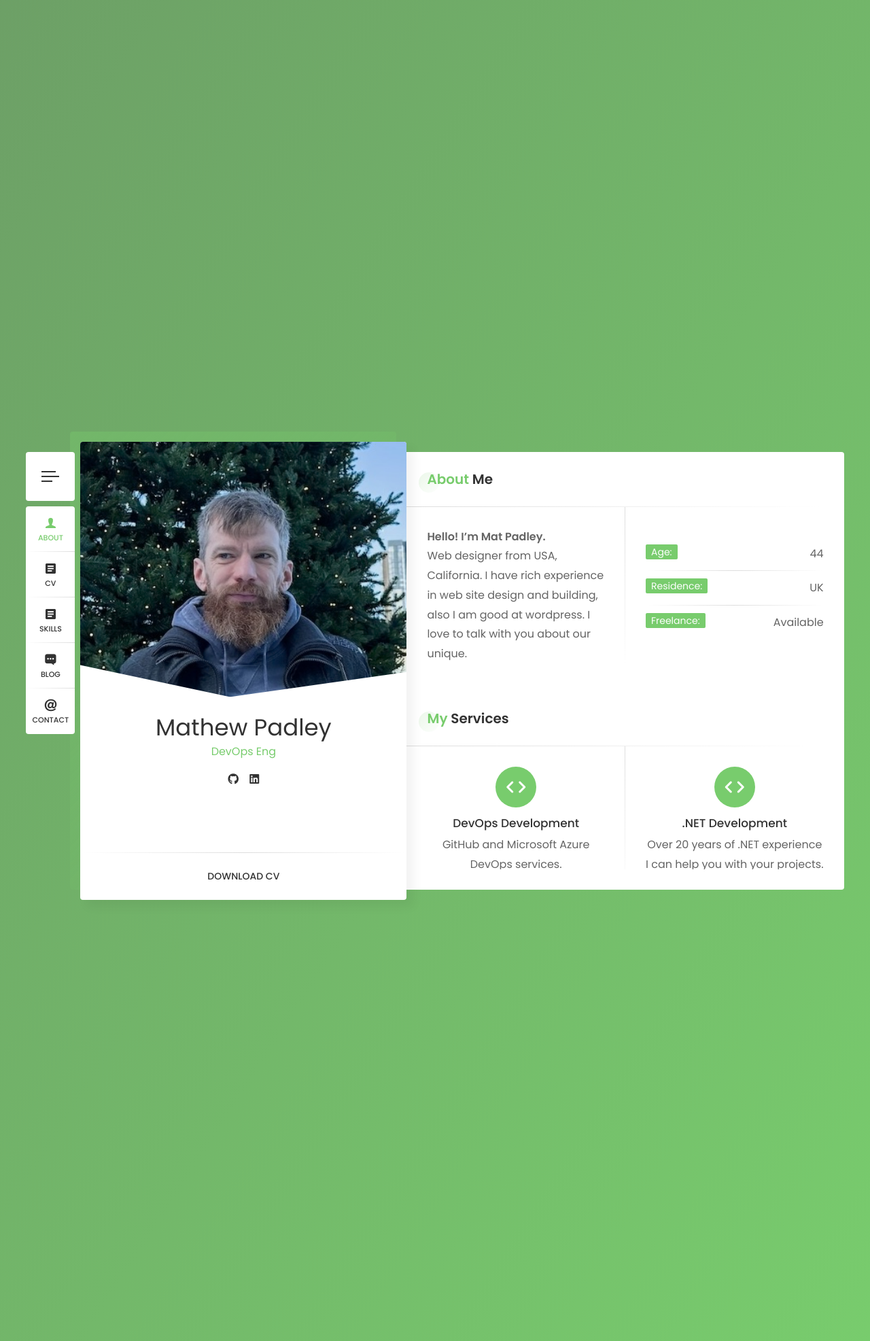
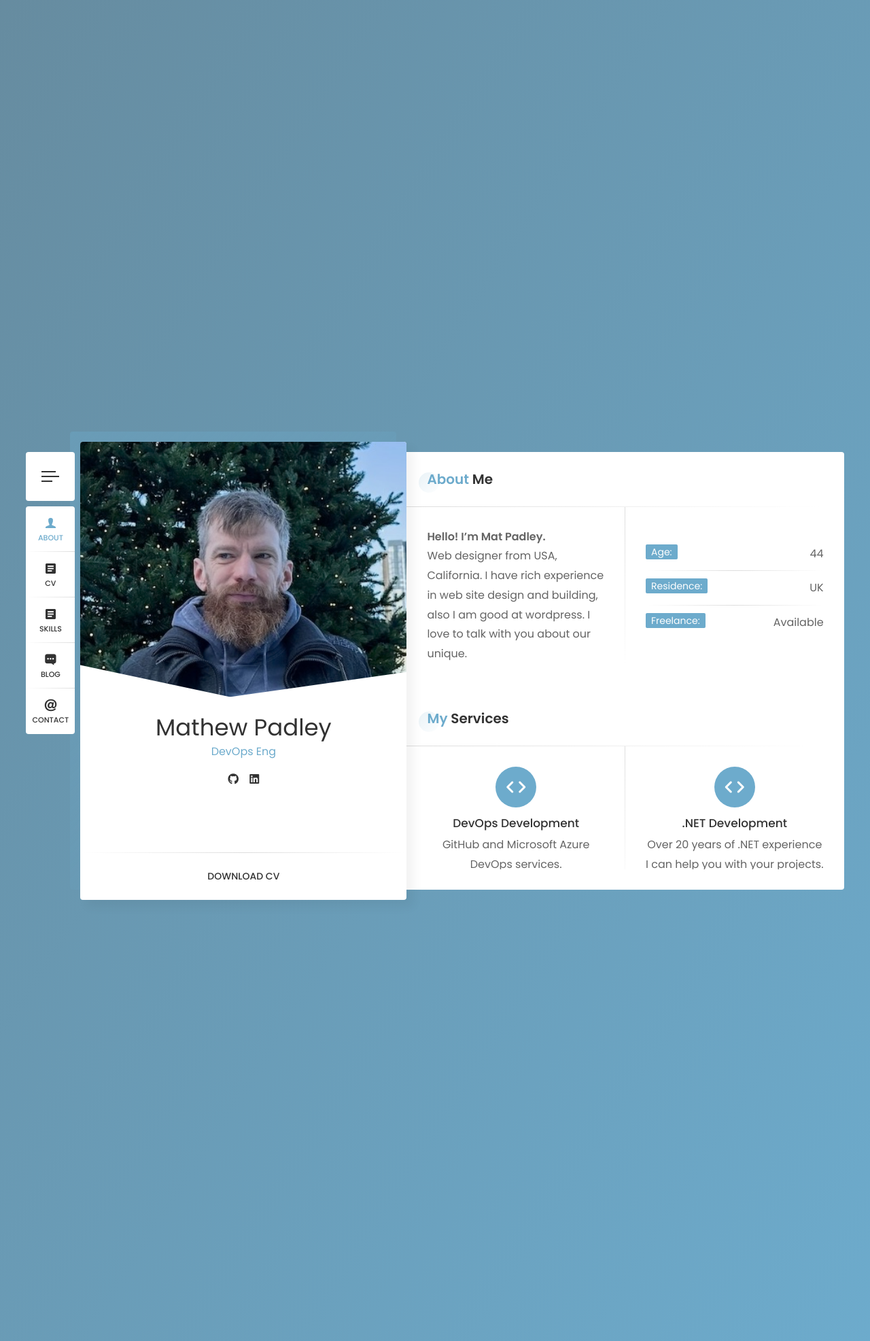
Before and after one commit to matpadley/matpadley.github.io, a Jekyll site: the page built from index.html, in a window 1280 px wide. Shown: the whole page at 68% size. Built offline with Jekyll 4.4.1, drawn with Linux system fonts in a browser that asks for light colours; nearby versions of some CDN libraries; some web fonts are replaced; the list of posts is cut into pages by our own code.

Commit message:
Update active theme color and feed.xml timestamp

```diff
--- a/_sass/ryancv/setting.scss
+++ b/_sass/ryancv/setting.scss
@@ -10,7 +10,7 @@
 	Colors
 */
 
-$active-color: #78cc6d; /* active theme color */
+$active-color: #6dabcc; /* active theme color */
 $dark-color: #323232; /* primary theme color */
 $default-color: #646464; /* secondary theme color */
 
```
Also changed, not shown: 3 other files.
